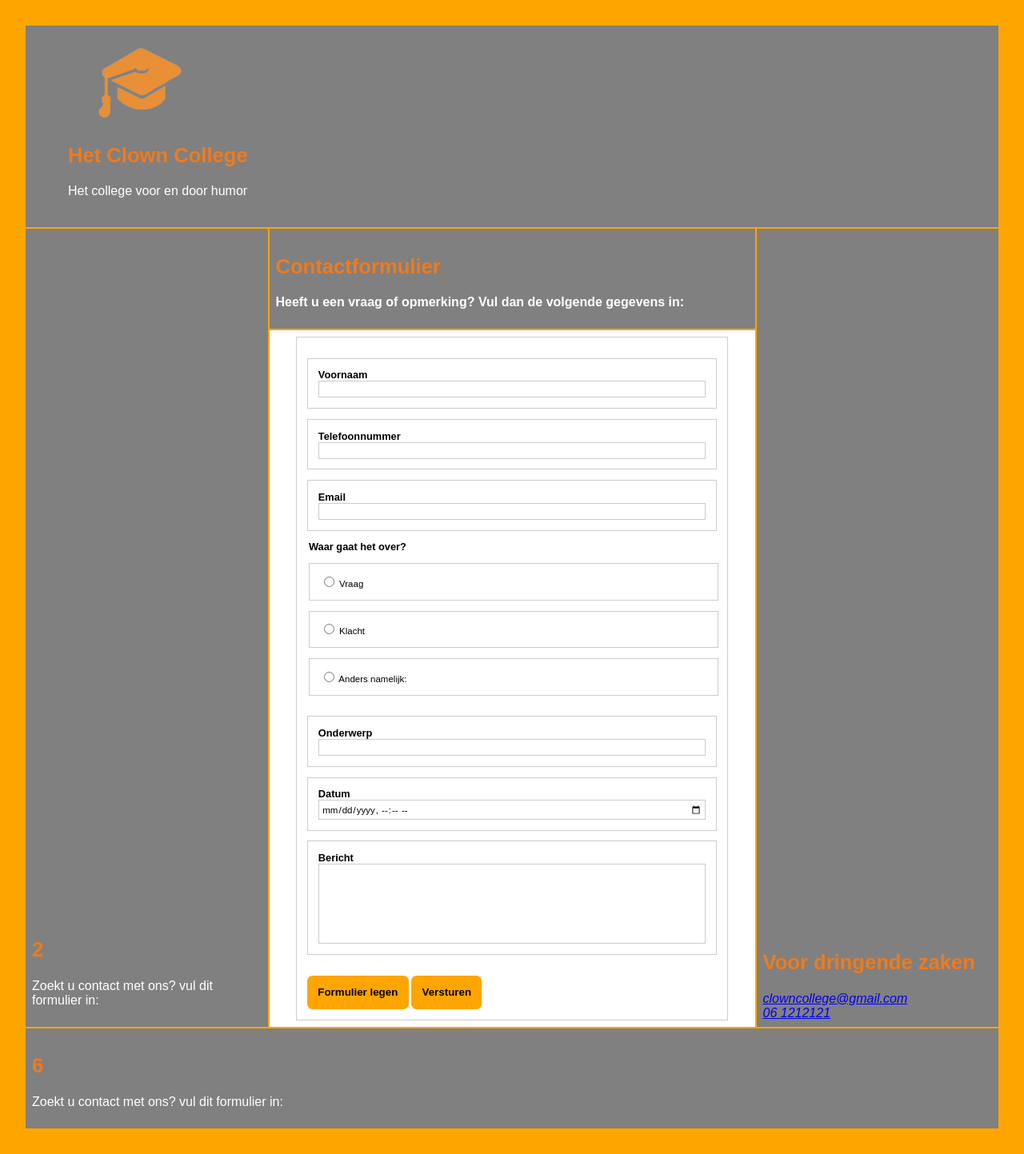
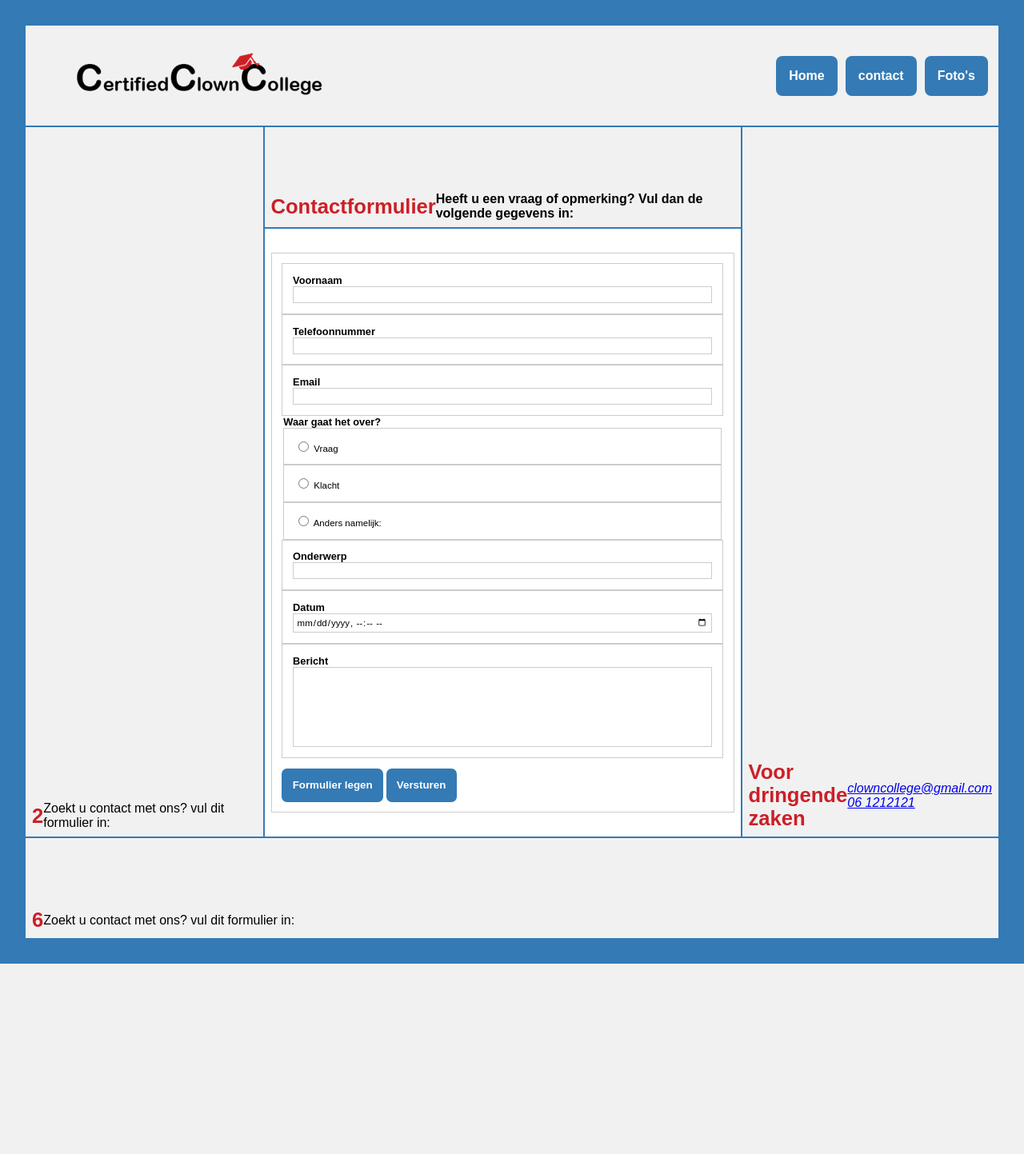
Before and after one commit to Tamme12/SG-Vervangende-Opdracht, a PHP site: page /contactpagina.html in a window 1280 px wide. Shown: the whole page at 80% size. After the commit the page ends 1205 px from the top, so only its background shows below. Run offline with PHP 8.4, Linux system fonts and the light colour scheme.

Commit message:
Logo Header
Het nieuwe logo toegevoed, header respsonive gemaakt en buttons toegevoed. Ook de kleuren aangepast op de huisstijl

```diff
--- a/HTML/contactpagina.html
+++ b/HTML/contactpagina.html
@@ -9,28 +9,31 @@
 	<body>
 		<link rel="stylesheet" type="text/css" href="css/contactpagina.css">
 
-		<ul class="boxes">
-			<li>
-			    <div class="boxes__text-wrapper">
-			    	<img id="title" class="responsive" src="afbeeldingen/icon.png" alt="Het logo van het Clown College">
-			      	<h2 id="title">Het Clown College</h2>
-			      	<p id="title">Het college voor en door humor</p>
-
+		<div class="boxes">
+			<div>
+			    <div class="boxes-header">
+			    	<div class="logo"><img id="logo" src="afbeeldingen/icon.png" alt="Het logo van het Certified Clown College"></div>
+			    	<div class="middenheader"></div>
+			    	<div class="knoppen">
+			    		<a id="home" href="home.nl">Home</a>
+			    		<a id="contact" href="contactpagina.html">contact</a>
+			    		<a id="foto" href="foto.html">Foto's</a>
+			    	</div>
 			    </div>
-			 </li>
-			<li>
+			 </div>
+			<div>
 			    <div class="boxes__text-wrapper">
 			      <h2>2</h2>
 			      <p>Zoekt u contact met ons? vul dit formulier in:</p>
 			    </div>
-			</li>
-			<li>
+			</div>
+			<div>
 			    <div class="boxes__text-wrapper">
 			      <h2>Contactformulier</h2>
 			      <p id="bold">Heeft u een vraag of opmerking? Vul dan de volgende gegevens in:</p>
 			    </div>
-			 </li>
-			 <li>
+			 </div>
+			 <div>
 			    <div class="boxes__text-wrapper">
 			      <h2>Voor dringende zaken</h2>
 			      	<address>
@@ -38,9 +41,9 @@
 					  <a href="tel:+31 1231231">06 1212121</a>
 					</address>
 			    </div>
-			 </li>
-			 <li>
-			    <div class="boxes__text-wrapper">
+			 </div>
+			 <div>
+			    <div class="boxes-formulier">
 
 
 						<form id="contactformulier" class="formulier" method="post" action="<?php echo $_SERVER['PHP_SELF']; ?>">
@@ -95,14 +98,14 @@
 					</form>
 
 			    </div>
-			 </li>
-			 <li>
+			 </div>
+			 <div>
 			    <div class="boxes__text-wrapper">
 			      <h2>6</h2>
 			      <p>Zoekt u contact met ons? vul dit formulier in:</p>
 			    </div>
-			 </li>
-		</ul>
+			 </div>
+		</div>
 
 	</body>
 
--- a/HTML/css/contactpagina.css
+++ b/HTML/css/contactpagina.css
@@ -2,35 +2,26 @@ body {
   font-family: Avenir, sans-serif;
   margin: 2rem auto;
   width: 95%;
-  background-color: orange;
+  background-color: #347ab5;
 }
 h2{
-  color: #ee7b1e;
+  color: #cc1f27;
   font-size: 2vw;
 }
 #bold {
   font-weight: bold;
 }
-.responsive {
-  width: 20%;
-  height: auto;
-}
 
-}
 h2,
 p {
   margin: 0;
 }
-ul {
-  list-style: none;
-  padding: 0;
-  margin: 0;
-}
+
 /* de styling van de boxes */
 .boxes > * {
   padding: 8px;
-  background-color: grey;
-  color: white;
+  background-color: #f1f1f1;
+  color: black;
 }
 .boxes {
   display: grid;
@@ -45,40 +36,40 @@ ul {
   }
 }
 /* hier kan een eventuele achtergrond afbeelding worden ingevoegd */
-.boxes li {
+.boxes div {
   display: flex;
   align-items: flex-end;
 }
-/*  door gebruikt te maken van li:nth Child kan je de aparte grid-boxes aanpassen
+/*  door gebruikt te maken van div:nth Child kan je de aparte grid-boxes aanpassen
     Met het gebruik van span wordt de hoogte bepaald
     doormiddel van column wordt de breedte bepaald */
 @media screen and (min-width: 40em) {
-  .boxes li:nth-child(1) {
+  .boxes div:nth-child(1) {
     grid-column: 1 / -1;
-    grid-row: span 2;
+    grid-row: span 1;
     align-items: center;
   }
 }
 @media screen and (min-width: 40em) {
-  .boxes li:nth-child(2) {
+  .boxes div:nth-child(2) {
     grid-column: span 1;
     grid-row: span 7;
   }
 }
 @media screen and (min-width: 40em) {
-  .boxes li:nth-child(3) {
+  .boxes div:nth-child(3) {
     grid-column: span 2;
     grid-row: span 1;
   }
 }
 @media screen and (min-width: 40em) {
-  .boxes li:nth-child(4) {
+  .boxes div:nth-child(4) {
     grid-column: span 1;
     grid-row: span 7;
   }
 }
 @media screen and (min-width: 40em) {
-  .boxes li:nth-child(5){
+  .boxes div:nth-child(5){
     grid-column: span 2;
     grid-row: span 6;
     align-items: center;
@@ -88,22 +79,21 @@ ul {
   }
 }
 @media screen and (min-width: 40em) {
-  .boxes li:nth-child(6) {
+  .boxes div:nth-child(6) {
     grid-column: 1 / -1;
     grid-row: span 1
   }
 }
 /*styling binnen het formulier */
 #formulier {
-    width: 40em;
   padding: 1em;
   border: 1px solid #ccc;
 }
 /* styling om het formulier heen */
 #contactformulier {
   font-family: Avenir, sans-serif;
+  width: 100%;
   font-size: 0.8em;
-    width: 40em;
   padding: 1em;
   border: 1px solid #ccc;
 }
@@ -150,24 +140,55 @@ ul {
 }
 
 /* styling van de buttons */
-#reset, #submit {
+#reset, #submit, #home, #contact, #foto {
   padding: 1em;
   border-radius: 0.5em;
-  background: orange;
+  background: #347ab5;
   border: none;
   font-weight: bold;
   margin-top: 1em;
+  color: white;
+  text-decoration: none;
+}
+#contact, #home, #foto {
+  margin: 5px;
 }
 #submit:hover {
-background: #337ab7;
-color: white;
+background: #cc1f27;
+color: black;
 cursor: pointer;
 }
 #reset:hover {
-background: #337ab7;
-color: white;
+background: #cc1f27;
+color: black;
 cursor: pointer;
 }
-#title {
-padding-left: 5%;
+#home:hover {
+  background: #cc1f27;
+  color: black;
+  cursor: pointer;
 }
+#contact:hover {
+  background: #cc1f27;
+  color: black;
+  cursor: pointer;
+}
+#foto:hover {
+  background: #cc1f27;
+  color: black;
+  cursor: pointer;
+}
+.boxes-formulier {
+  width: 100%;
+}
+.boxes-header {
+  width: 100%;
+}
+.middenheader {
+  width: 60%;
+}
+
+#logo {
+  width: auto;
+  height: 100%;
+}
```
Also changed, not shown: HTML/Afbeeldingen/icon.png.
